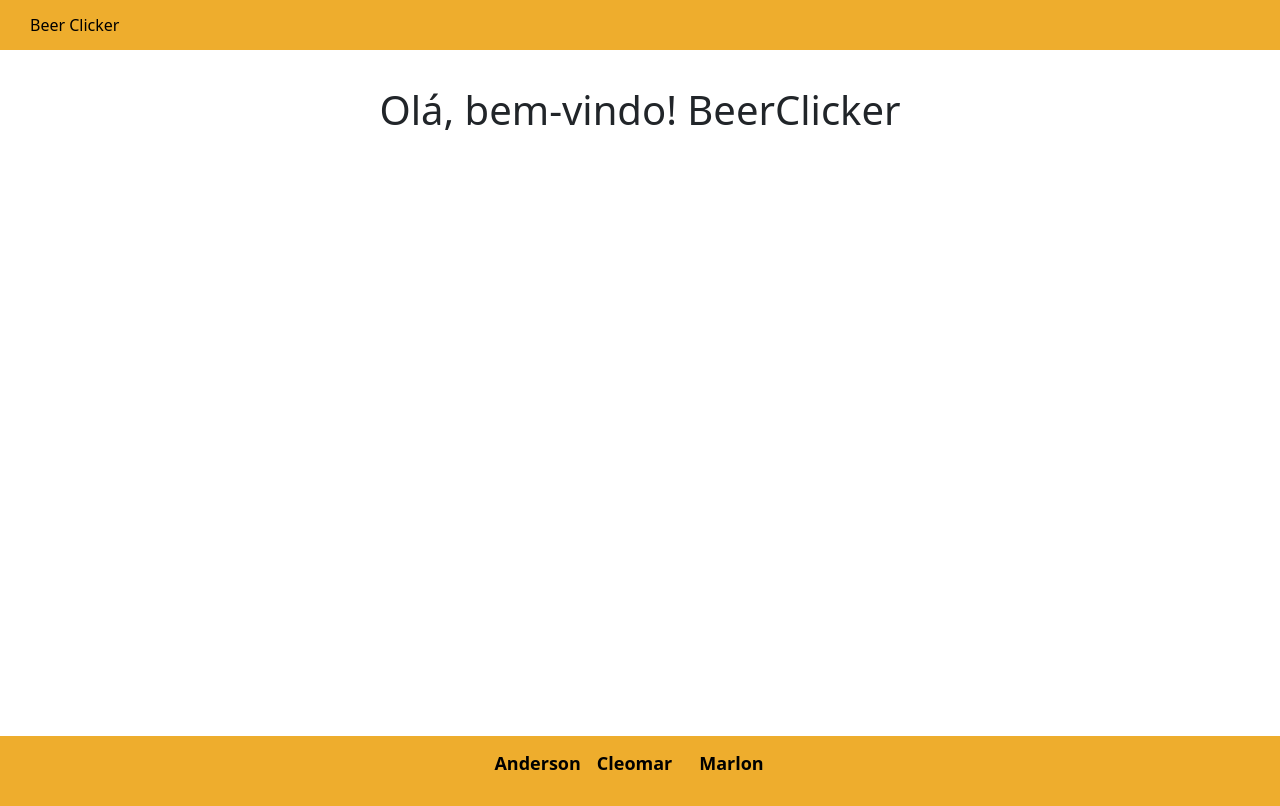
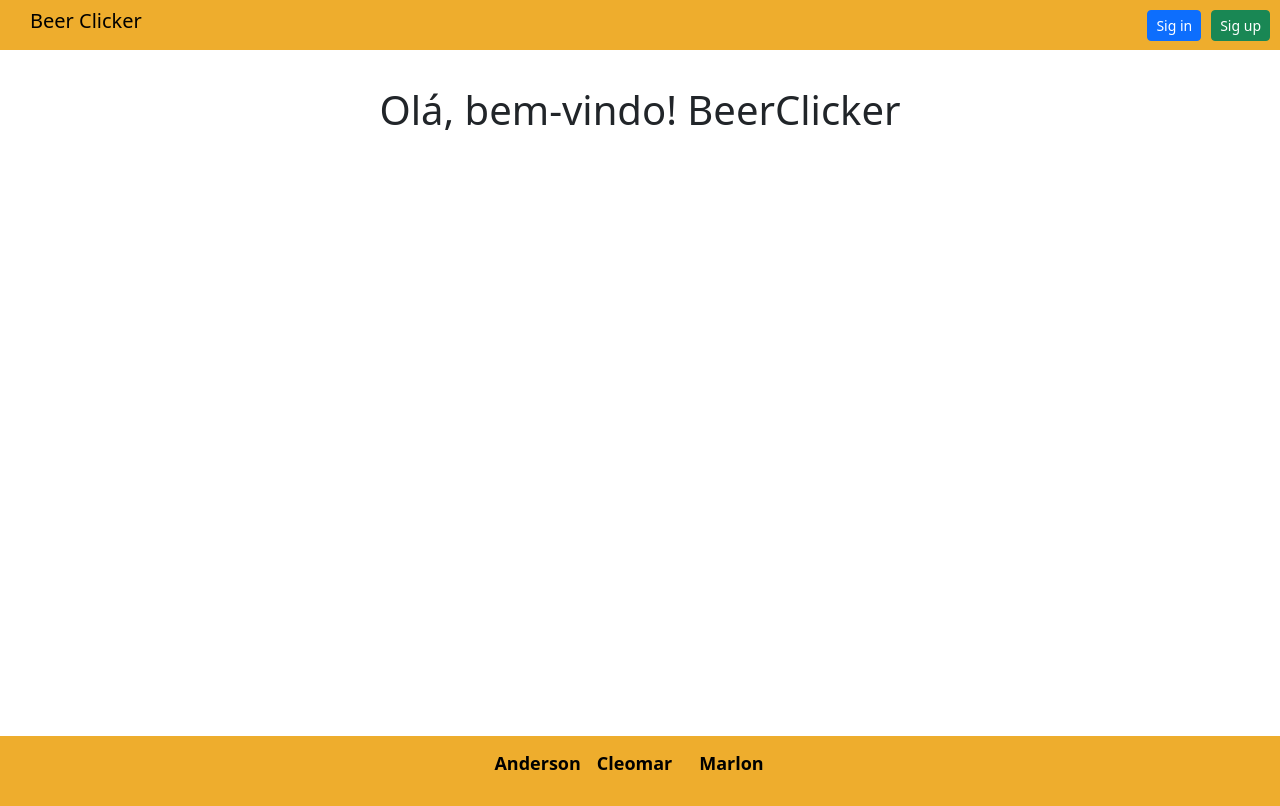
Before and after one commit to AndersonAzeved/BeerClicker, a Next.js app: page / in a window 1280 px wide. Built offline with nearby package versions, Linux system fonts and the light colour scheme.

Commit message:
adicionando botões

```diff
--- a/components/nav.js
+++ b/components/nav.js
@@ -1,12 +1,29 @@
 import React from 'react'
 import Link from 'next/link'
 import styles from '../styles/nav.module.css'
+import { useRouter } from 'next/router'
 
 export default function Nav(){
+    const router = useRouter()
+
+    if(router.pathname == '/'){
+        return (
+            <ul className={styles.ul}>
+                <li className={styles.li}>
+                    <Link href='/' className={styles.link}><h5>Beer Clicker</h5></Link>
+                </li>
+                <div className={styles.botoes}>
+                    <a href='/usuario/login' type="button" className="btn btn-primary btn-sm">Sig in</a>
+                    <a href='/usuario/cadastro' type="button" className="btn btn-success btn-sm">Sig up</a>
+                </div>
+            </ul>
+        )
+    }
+
     return (
         <ul className={styles.ul}>
             <li className={styles.li}>
-                Beer Clicker
+                <Link href='/' className={styles.link}><h5>Beer Clicker</h5></Link>
             </li>
         </ul>
     )
--- a/styles/nav.module.css
+++ b/styles/nav.module.css
@@ -7,6 +7,9 @@
     height: 50px;
     padding: 10px;
     list-style: none;
+    position: relative;
+    justify-content: flex-end;
+    justify-content: space-between;
 }
 
 .li{
@@ -16,5 +19,10 @@
 
 .link{
     text-decoration: none;
-    color: white;
+    color: black;
 }
+
+.botoes{
+    gap: 10px;
+    display: flex;
+}
```
